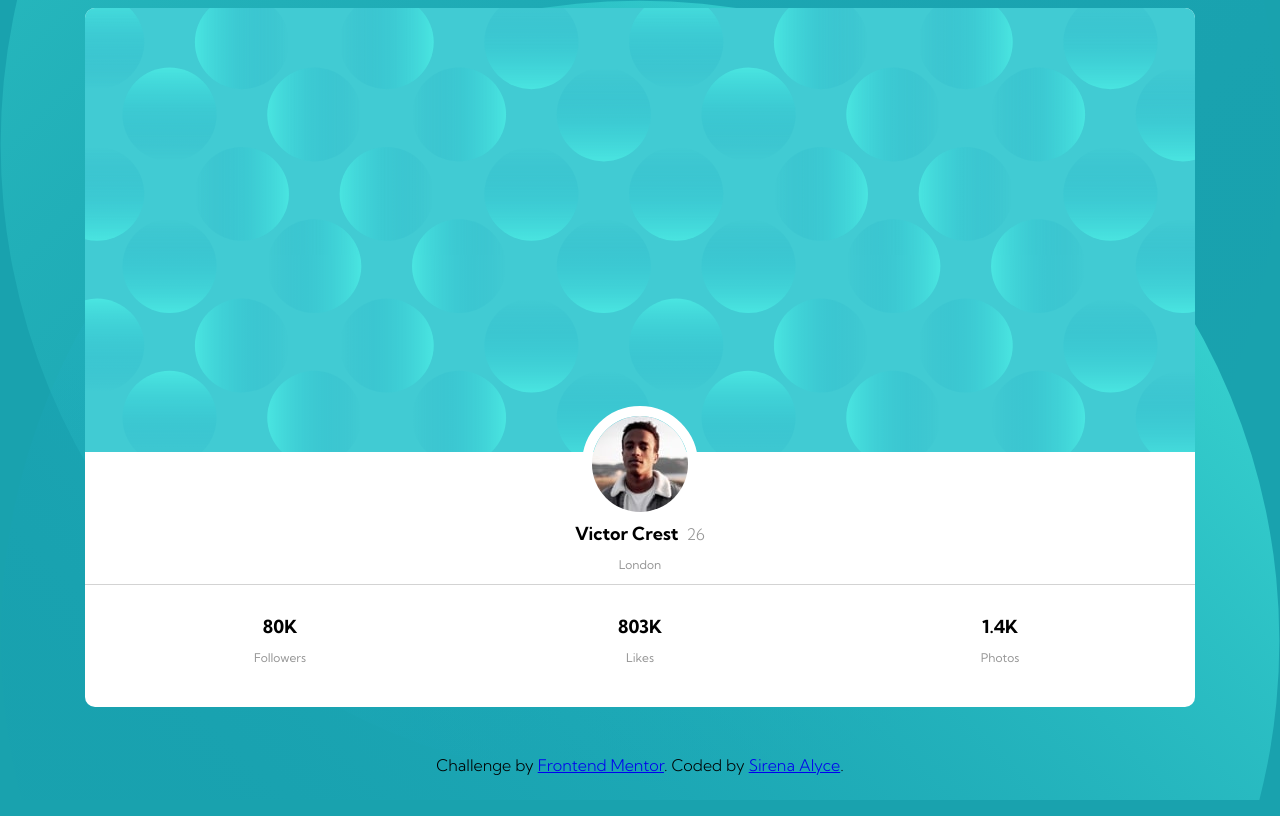
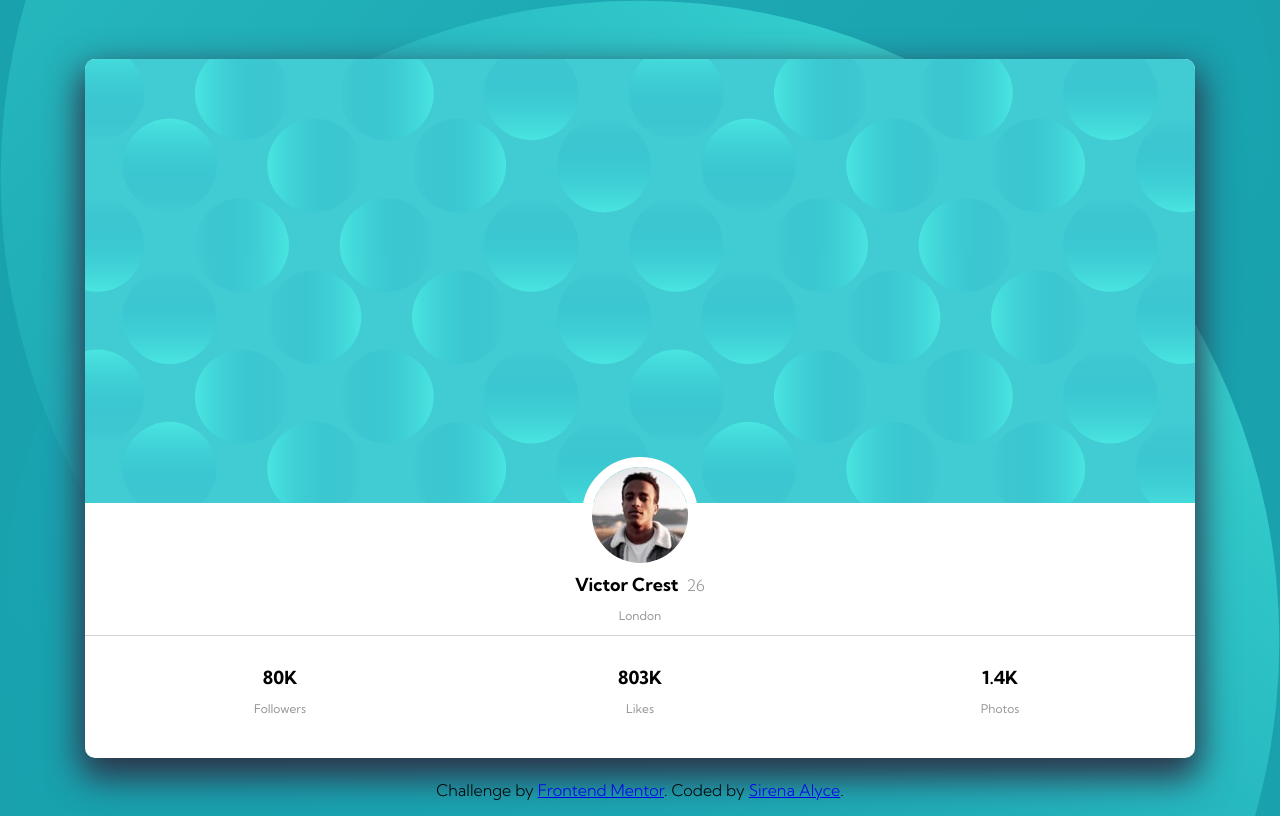
Before and after one commit to SirenaAlyceDev/profile-card, a website: page index.html in a window 1280 px wide. Drawn offline with nearby package versions, Linux system fonts and the light colour scheme.

Commit message:
second commit

```diff
--- a/css/styles.css
+++ b/css/styles.css
@@ -34,18 +34,23 @@ Dark gray: hsl(0, 0%, 59%)
 
 body {
   background-color: hsl(185, 75%, 39%);
-    background-image: url(/images/bg-pattern-top.svg), url(/images/bg-pattern-bottom.svg);
+  background-image: url(/images/bg-pattern-top.svg),
+    url(/images/bg-pattern-bottom.svg);
   background-size: cover, cover;
   background-repeat: no-repeat;
-    background-position:top left, bottom right;
+  background-position: top left, bottom right;
 }
 
+.card-row-main {
+    height: 100vh;
+}
 
 .card {
   border-radius: 10px;
   background-color: white;
+  -webkit-box-shadow: 0px 5px 5px -2px #6a6f81;
+box-shadow: 0px 15px 35px 5px #2d3248;
 }
-
 
 .card-img-top {
   border-top-left-radius: 10px;
@@ -61,15 +66,14 @@ body {
   margin-top: -50px;
 }
 
-.card-footer{
+.card-footer {
   padding: 30px;
   border-top: 1px solid lightgray;
   text-align: center;
 }
 
-
 .name {
-    font-family: 'Kumbh Sans', sans-serif;
+  font-family: "Kumbh Sans", sans-serif;
   text-align: right;
 }
 
@@ -81,21 +85,23 @@ body {
   text-align: center;
 }
 
-.stat, .name {
-    font-family: 'Kumbh Sans', sans-serif;
+.stat,
+.name {
+  font-family: "Kumbh Sans", sans-serif;
   font-weight: bold;
   font-size: 18px;
 }
 
 .age {
-    color:hsl(0, 0%, 59%);
-    font-family: 'Kumbh Sans', sans-serif;
+  color: hsl(0, 0%, 59%);
+  font-family: "Kumbh Sans", sans-serif;
   font-weight: 100;
 }
 
-.stat-text, .location {
-    color:hsl(0, 0%, 59%);
-    font-family: 'Kumbh Sans', sans-serif;
+.stat-text,
+.location {
+  color: hsl(0, 0%, 59%);
+  font-family: "Kumbh Sans", sans-serif;
   font-weight: 400;
   font-size: 12px;
 }
@@ -105,7 +111,11 @@ body {
 }
 
 footer {
-    font-family: 'Kumbh Sans', sans-serif;
+  font-family: "Kumbh Sans", sans-serif;
   font-weight: 100;
   text-align: center;
+  position: fixed;
+  bottom: 0;
+  left: 0;
+  width: 100%;
 }
--- a/index.html
+++ b/index.html
@@ -15,30 +15,30 @@
 
 <body>
   <div class="container">
-    <div class="row">
-      <div class="col">
+    <div class="row card-row-main">
+      <div class="col align-self-center">
         <div class="card">
-          <img src="images/bg-pattern-card.svg" class="card-img-top" width="100%" alt="top-image" />
+          <img src="images/bg-pattern-card.svg" class="card-img-top"  width="100%" alt="top-image" />
           <div class="row profile-image-row">
             <div class="col">
               <img src="images/image-victor.jpg" class="mx-auto d-block profile-image" alt="profile-image" />
             </div>
           </div>
           <div class="card-body">
-            <div class="row align-items-center">
+            <div class="row">
               <div class="col nameage">
                 <p class="card-text name mr-1">Victor Crest</p>
                 <p class="age">26</p>
               </div>
             </div>
-            <div class="row align-items-center">
+            <div class="row">
               <div class="col">
                 <p class="card-text location">London</p>
               </div>
             </div>
           </div>
           <div class="card-footer">
-            <div class="row align-items-center">
+            <div class="row">
               <div class="col">
                 <p class="m-0 stat">80K</p>
                 <p class="stat-text">Followers</p>
```
Lines whose indentation alone changed are shown as unchanged.
